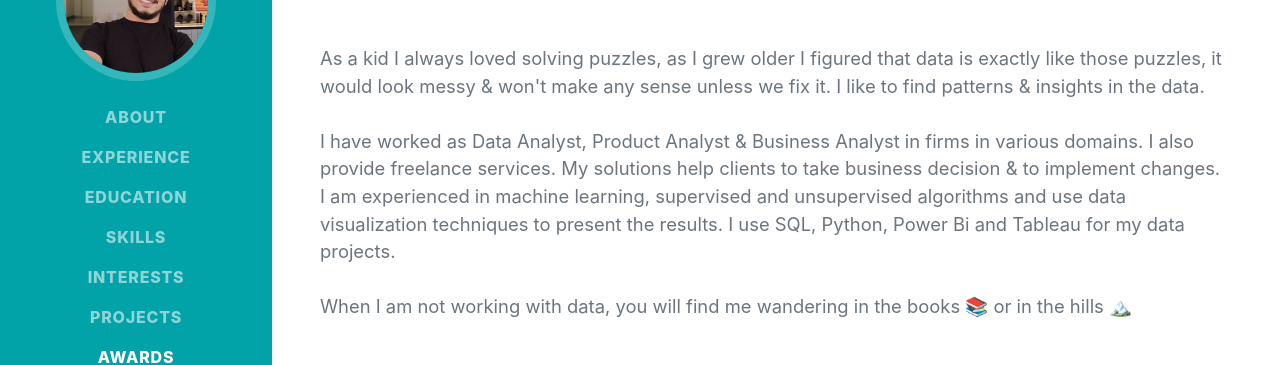
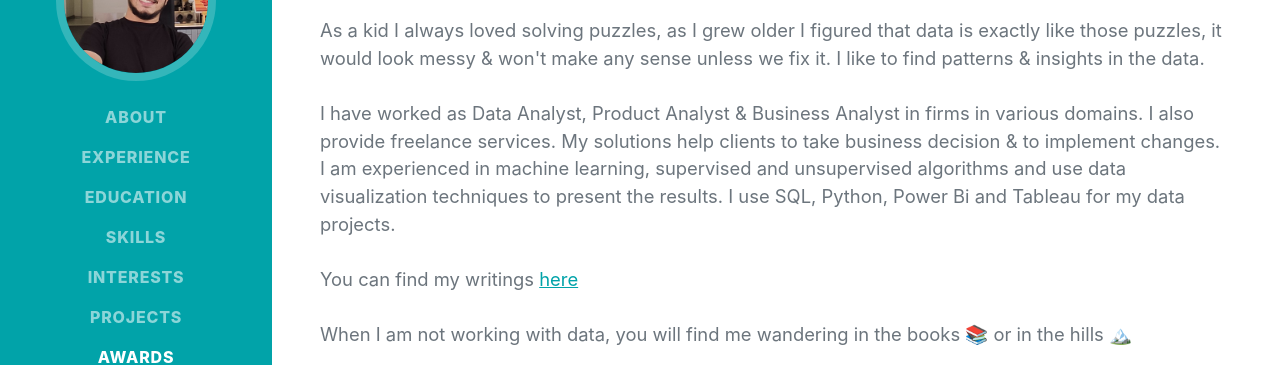
Before and after one commit to AbhijeetCodes/AbhijeetCodes.Github.io, a plain HTML site: page index.html in a window 1280 px wide. Shown: the part 255-620 px from the top of the page. Drawn offline with nearby package versions, Linux system fonts and the light colour scheme; a web font is replaced by a local one.

Commit message:
Update index.html
some changes in the description

```diff
--- a/index.html
+++ b/index.html
@@ -5,7 +5,7 @@
         <meta name="viewport" content="width=device-width, initial-scale=1, shrink-to-fit=no" />
         <meta name="description" content="" />
         <meta name="author" content="" />
-        <title>Resume</title>
+        <title>Resume - Start Bootstrap Theme</title>
         <link rel="icon" type="image/x-icon" href="assets/img/favicon.ico" />
         <!-- Font Awesome icons (free version)-->
         <script src="https://kit.fontawesome.com/a909ae3122.js" crossorigin="anonymous"></script>
@@ -59,6 +59,9 @@
 
                     <br>
                     I am experienced in machine learning, supervised and unsupervised algorithms and use data visualization techniques to present the results. I use SQL, Python, Power Bi and Tableau for my data projects.
+                    <br>
+                    <br>
+                    You can find my writings <a href="https://vaulted-root-205.notion.site/Abhijeet-s-Blog-80308ef6ad0d49c1a8dfbba7913fbe72">here</a>
                     <br>
                     <br>
                     When I am not working with data, you will find me wandering in the books 📚  or in the hills 🏔
```
